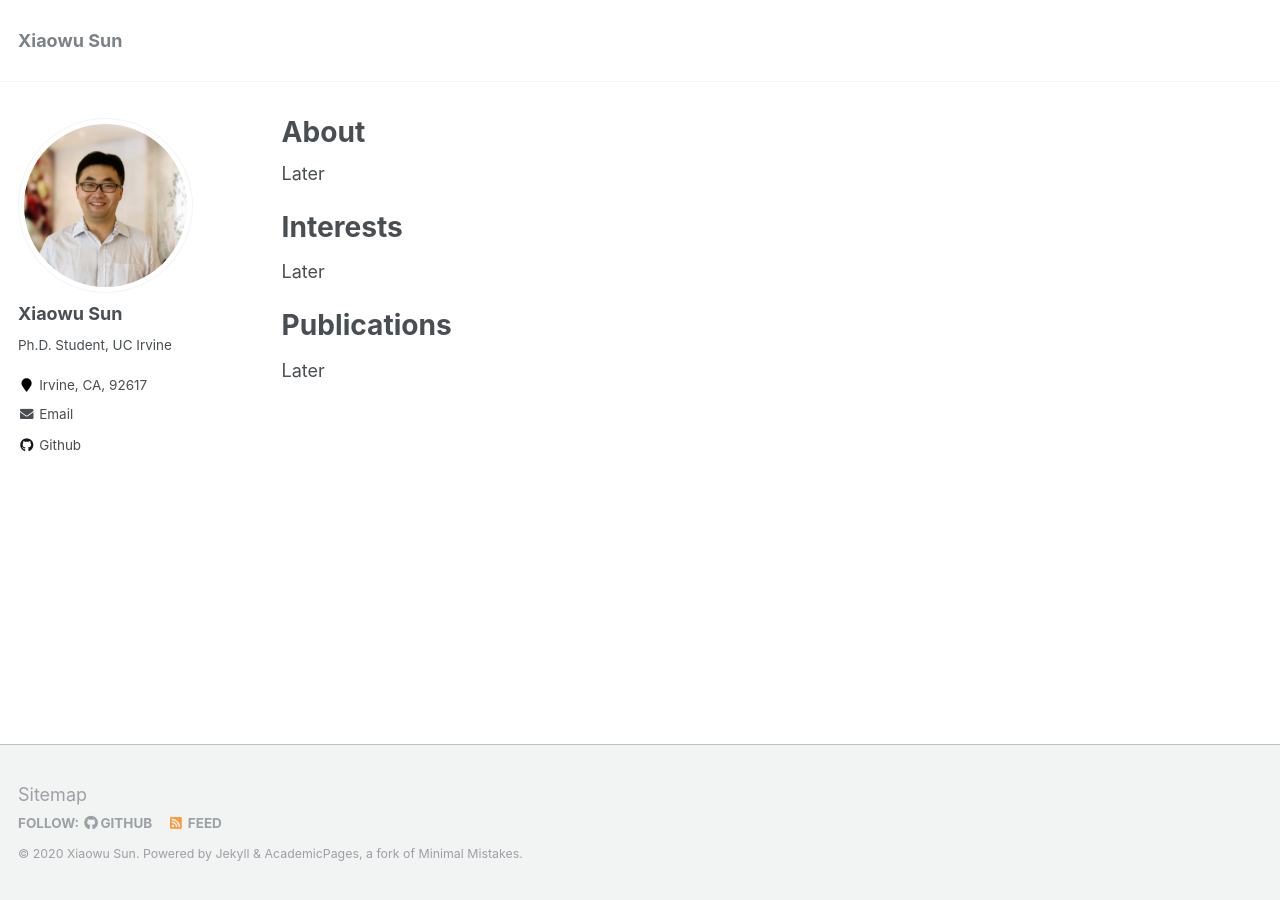
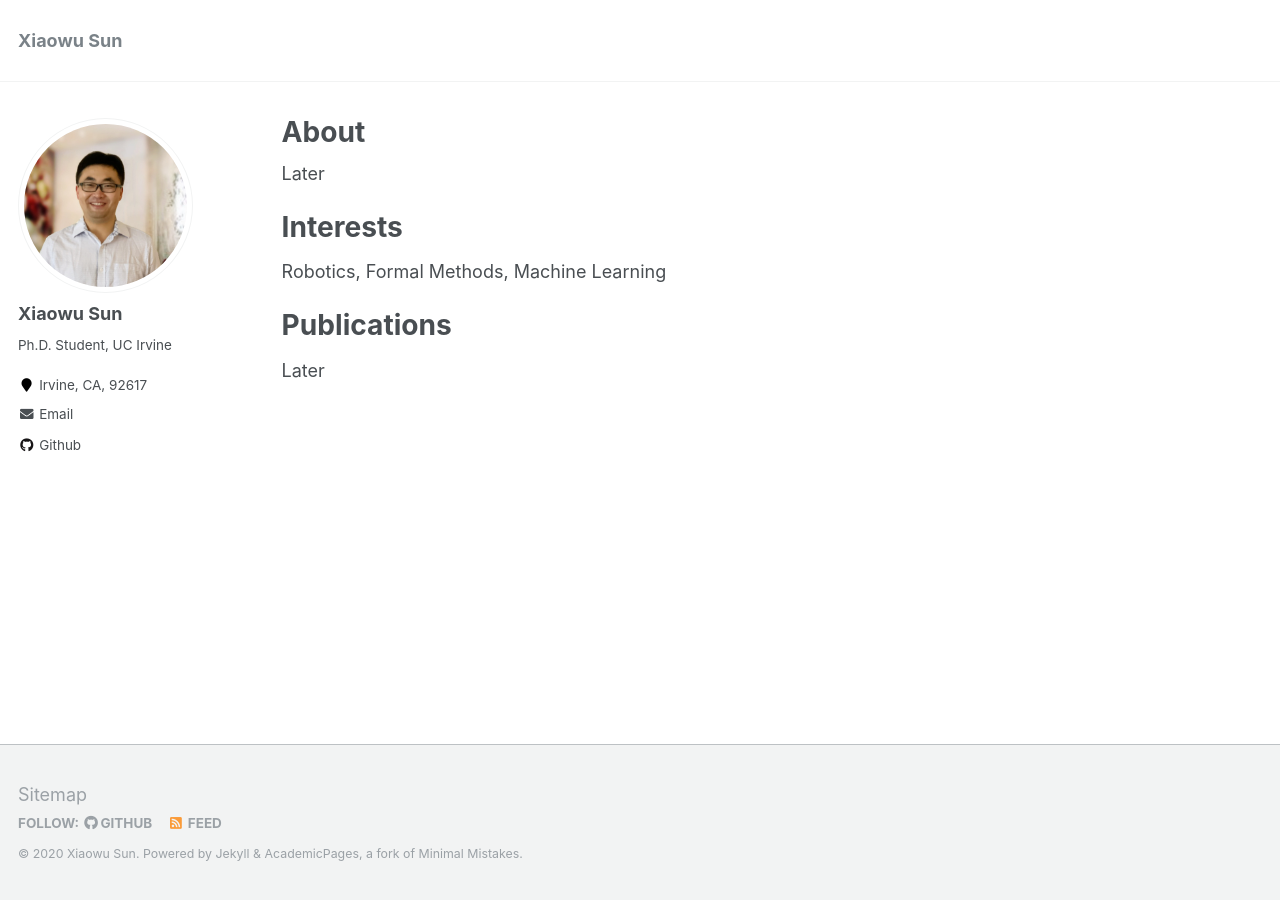
Before and after one commit to xiaowusun/xiaowusun.github.io, a Jekyll site: the page built from _pages/about.md, in a window 1280 px wide. Built offline with Jekyll 4.4.1, drawn with Linux system fonts in a browser that asks for light colours.

Commit message:
Initial commit

```diff
--- a/_pages/about.md
+++ b/_pages/about.md
@@ -12,7 +12,7 @@ Later
 
 Interests
 =====
-Later
+Robotics, Formal Methods, Machine Learning
 
 Publications
 ======
```
